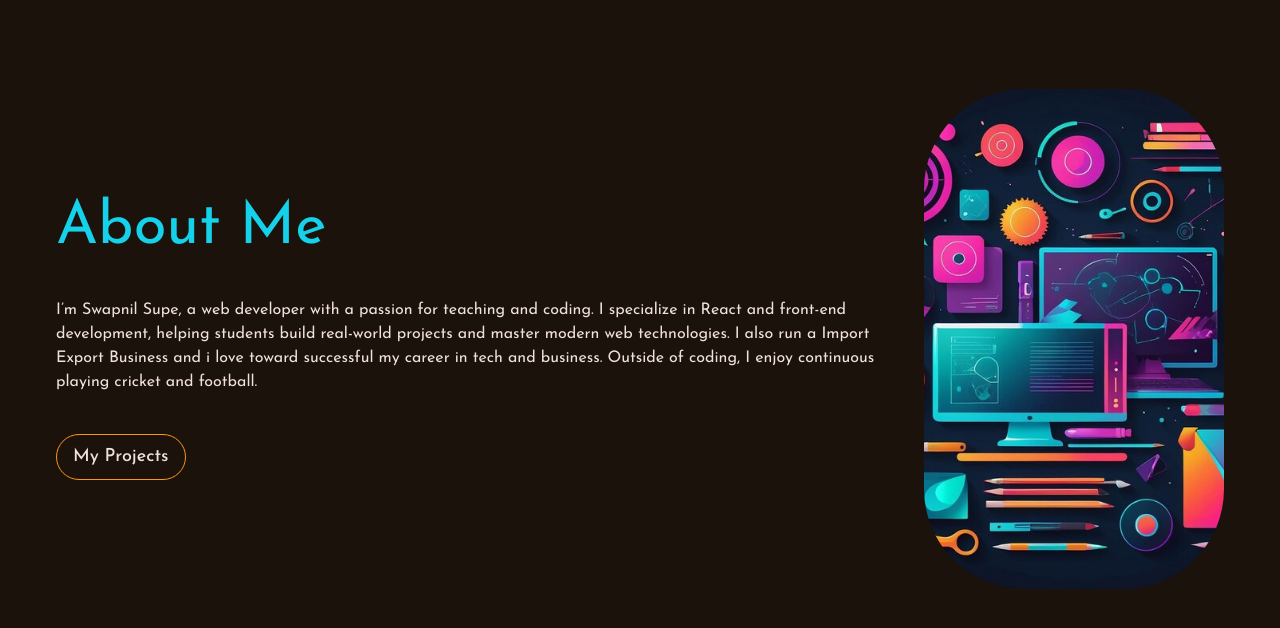
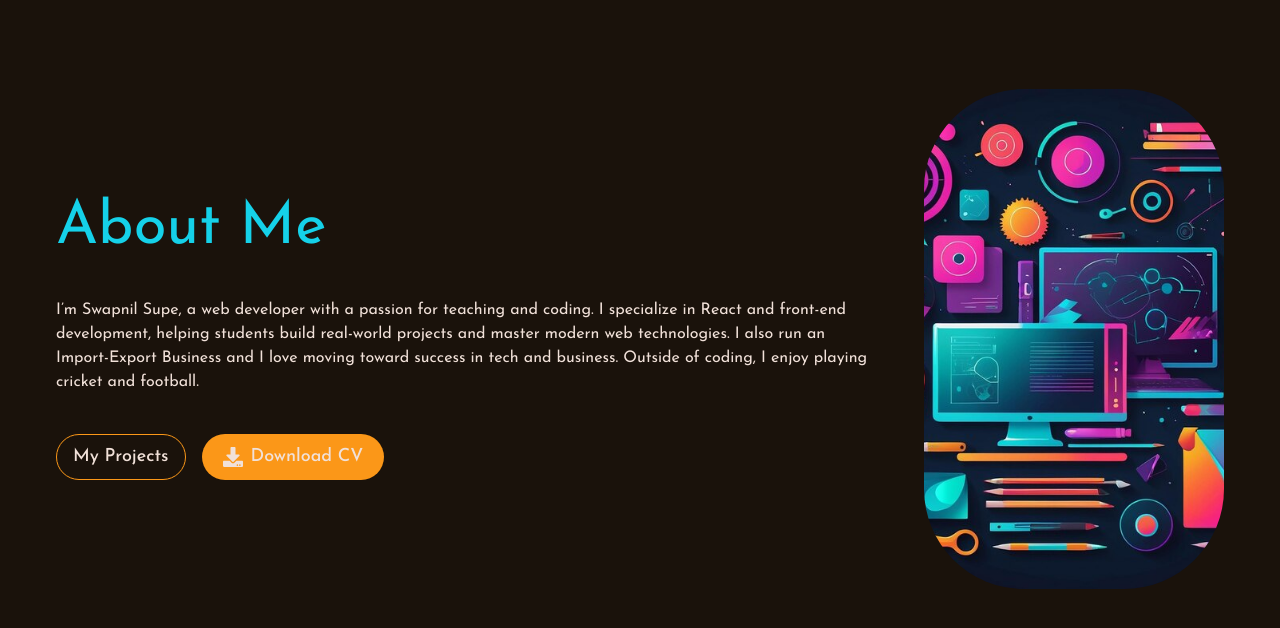
Before and after one commit to swapnilsupe01/E-portfolio, a React (Vite) app: page / in a window 1280 px wide. Shown: the part 791-1419 px from the top of the page. Built offline with nearby package versions, Linux system fonts and the light colour scheme.

Commit message:
resume add in public

```diff
--- a/src/components/aboutMeSection/AboutMeText.jsx
+++ b/src/components/aboutMeSection/AboutMeText.jsx
@@ -1,4 +1,38 @@
+// import { Link } from "react-scroll";
+
+// const AboutMeText = () => {
+//   return (
+//     <div className="flex flex-col md:items-start sm:items-center md:text-left sm:text-center">
+//       <h2 className="text-6xl text-cyan mb-10">About Me</h2>
+//       <p>
+//         I’m Swapnil Supe, a web developer with a passion for teaching
+//         and coding. I specialize in React and front-end development, helping
+//         students build real-world projects and master modern web technologies. I
+//         also run a Import Export Business and i love toward successful my career
+//         in tech and business. Outside of coding, I enjoy continuous playing cricket and
+//         football.
+//       </p>
+//       <button className="border border-orange rounded-full py-2 px-4 text-lg flex gap-2 items-center mt-10 hover:bg-orange transition-all duration-500 cursor-pointer md:self-start sm:self-center">
+//         <Link
+//           spy={true}
+//           smooth={true}
+//           duration={500}
+//           offset={-120}
+//           to="projects"
+//           className="cursor-pointer text-white hover:text-cyan transition-all duration-500"
+//         >
+//           My Projects
+//         </Link>
+//       </button>
+//     </div>
+//   );
+// };
+
+// export default AboutMeText;
+
+
 import { Link } from "react-scroll";
+import { FaDownload } from "react-icons/fa"; // Import download icon
 
 const AboutMeText = () => {
   return (
@@ -8,11 +42,14 @@ const AboutMeText = () => {
         I’m Swapnil Supe, a web developer with a passion for teaching
         and coding. I specialize in React and front-end development, helping
         students build real-world projects and master modern web technologies. I
-        also run a Import Export Business and i love toward successful my career
-        in tech and business. Outside of coding, I enjoy continuous playing cricket and
+        also run an Import-Export Business and I love moving toward success in
+        tech and business. Outside of coding, I enjoy playing cricket and
         football.
       </p>
-      <button className="border border-orange rounded-full py-2 px-4 text-lg flex gap-2 items-center mt-10 hover:bg-orange transition-all duration-500 cursor-pointer md:self-start sm:self-center">
+
+      <div className="flex gap-4 mt-10">
+        {/* My Projects Button */}
+        <button className="border border-orange rounded-full py-2 px-4 text-lg flex gap-2 items-center hover:bg-orange transition-all duration-500 cursor-pointer">
           <Link
             spy={true}
             smooth={true}
@@ -24,6 +61,18 @@ const AboutMeText = () => {
             My Projects
           </Link>
         </button>
+
+        {/* Download CV Button with Icon */}
+        <button className="bg-orange text-white rounded-full py-2 px-5 text-lg flex gap-2 items-center hover:bg-orange/80 transition-all duration-500 cursor-pointer">
+          <a
+            href="public/Swapnil_Supe_Resume.pdf" // Make sure the file is placed in the /public folder
+            download="Swapnil_Supe_CV.pdf"
+            className="flex items-center gap-2"
+          >
+            <FaDownload size={20} /> Download CV
+          </a>
+        </button>
+      </div>
     </div>
   );
 };
```
Also changed, not shown: 1 other file (tests, documents, lock files or other folders). Lines whose indentation alone changed are shown as unchanged.
